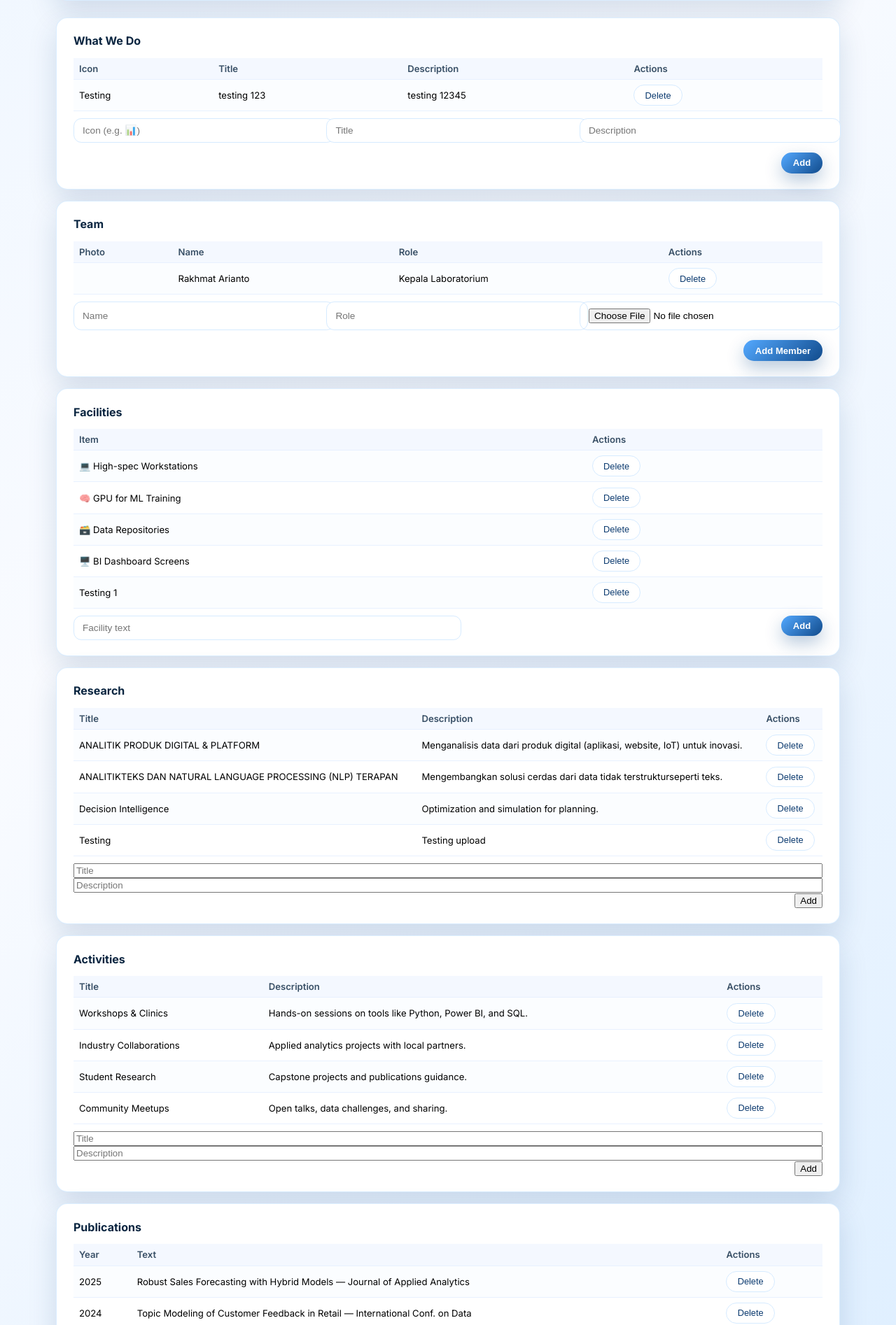
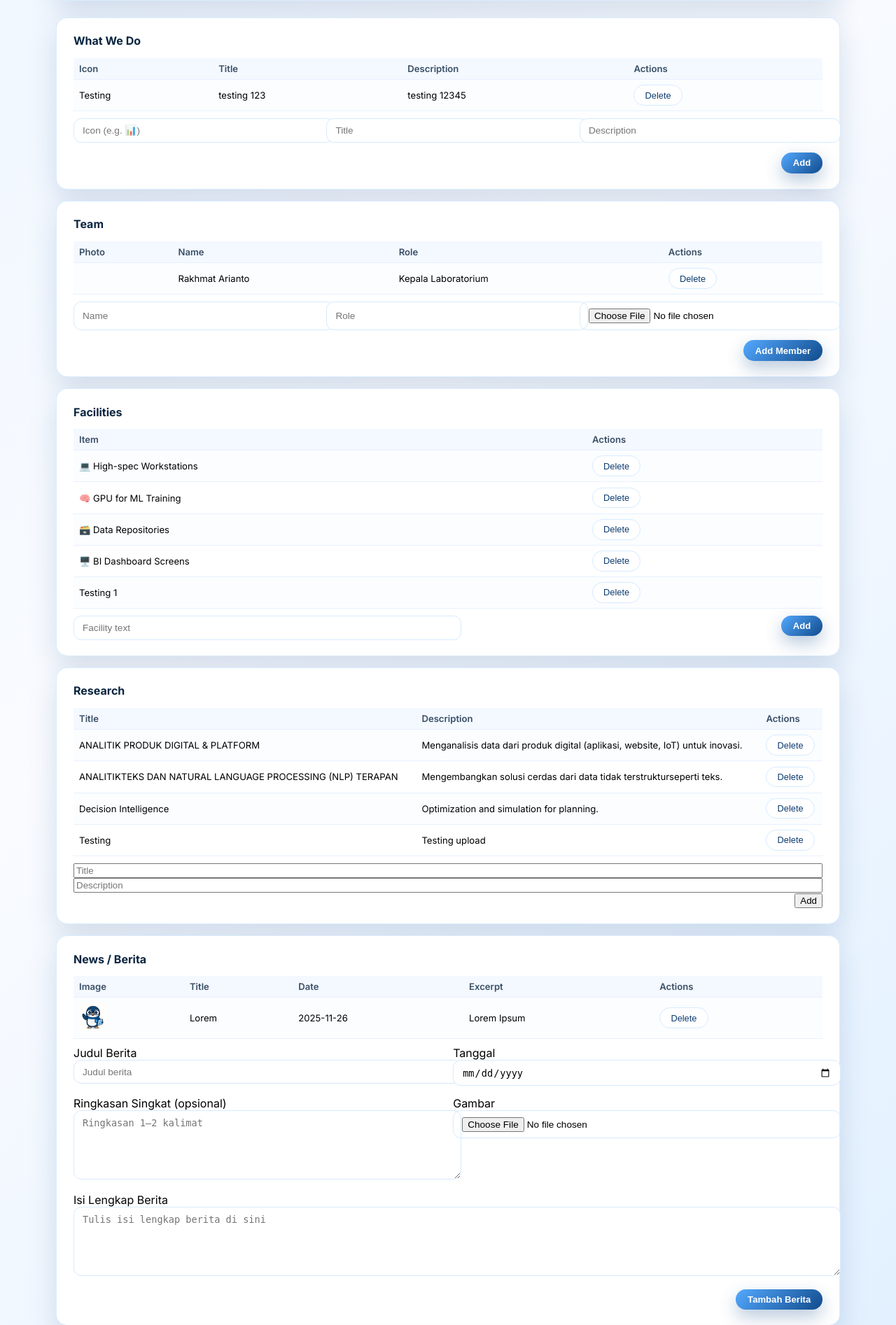
Before and after one commit to MNawfal24/PBLFIX, a PHP site: page /cms/dashboard.php in a window 1280 px wide. Shown: the part 918-2812 px from the top of the page at 70% size. Run offline with PHP 8.4, Linux system fonts and the light colour scheme; the visitor is signed in with stand-in values (Sample User, id 1).

Commit message:
commit tambah konten

```diff
--- a/assets/app.js
+++ b/assets/app.js
@@ -22,8 +22,11 @@ if (mobileBtn && mobileMenu){
   });
 }
 
-// Year in footer
-document.getElementById('year').textContent = new Date().getFullYear();
+// Year in footer (guard if element exists)
+const yearEl = document.getElementById('year');
+if (yearEl) {
+  yearEl.textContent = new Date().getFullYear();
+}
 
 // Smooth scroll for internal links
 document.querySelectorAll('a[href^="#"]').forEach(a=>{
@@ -166,14 +169,39 @@ if (rgrid && Array.isArray(d.research)) {
 
 
 
-  // Activities
-  const agrid = document.getElementById('activitiesGrid');
-  if(agrid && Array.isArray(d.activities)){
-    agrid.innerHTML = '';
+  // Activities / News section rendered as news cards
+  const newsGrid = document.getElementById('activitiesGrid');
+  const newsItems = Array.isArray(d.news) ? d.news : [];
+  window.__newsItems = newsItems;
+  if (newsGrid && newsItems.length){
+    newsGrid.innerHTML = '';
+    newsItems.forEach((item, idx)=>{
+      const card = el('div','news-card');
+      card.dataset.index = String(idx);
+      if (item.image){
+        const img = el('img','news-image');
+        img.src = item.image;
+        img.alt = item.title || '';
+        card.append(img);
+      }
+      const body = el('div','news-content');
+      const title = el('h3','news-title', item.title || '');
+      const meta = el('div','news-date', item.date ? new Date(item.date).toLocaleDateString('id-ID',{year:'numeric',month:'long',day:'numeric'}) : '');
+      const excerpt = el('p','news-excerpt', item.excerpt || '');
+      const more = el('span','read-more','Baca Selengkapnya →');
+      body.append(title, meta, excerpt, more);
+      card.append(body);
+      card.addEventListener('click', ()=>{
+        openNewsModal(idx);
+      });
+      newsGrid.append(card);
+    });
+  } else if (newsGrid && Array.isArray(d.activities)){
+    newsGrid.innerHTML = '';
     d.activities.forEach(a=>{
       const card = el('div','activity-card');
       card.append(el('p','font-semibold', a.title || ''), el('p','text-sm text-navy-900/70', a.desc || ''));
-      agrid.append(card);
+      newsGrid.append(card);
     });
   }
 
@@ -184,7 +212,23 @@ if (rgrid && Array.isArray(d.research)) {
     d.publications.forEach(p=>{
       const li = el('li','pub-item');
       const tag = el('span','tag', p.year || '');
-      li.append(tag, document.createTextNode(' '+ (p.text || '')));
+
+      const text = p.text || '';
+      const link = (p.sinta_link || '').trim();
+
+      li.append(tag, document.createTextNode(' '));
+
+      if (link) {
+        const a = document.createElement('a');
+        a.href = link;
+        a.target = '_blank';
+        a.rel = 'noopener noreferrer';
+        a.textContent = text || link;
+        li.appendChild(a);
+      } else {
+        li.appendChild(document.createTextNode(text));
+      }
+
       plist.append(li);
     });
   }
@@ -420,9 +464,70 @@ function initGalleryCarousel() {
   updateGallery();
 }
 
+// Fungsi untuk membuka popup berita
+function openNewsModal(index) {
+  const modal = document.getElementById('newsModal');
+  const content = document.getElementById('newsModalContent');
+  if (!modal || !content) return;
+  const list = window.__newsItems || [];
+  const newsItem = list[index];
+  if (!newsItem) return;
+
+  const formattedDate = newsItem.date ? new Date(newsItem.date).toLocaleDateString('id-ID', {
+    year: 'numeric',
+    month: 'long',
+    day: 'numeric'
+  }) : '';
+  const rawBody = (newsItem.content || '').replace(/\r\n/g, '\n');
+  const bodyHtml = rawBody
+    .split('\n')
+    .map(p => p.trim())
+    .filter(p => p.length)
+    .map(p => `<p>${p}</p>`)
+    .join('');
+
+  content.innerHTML = `
+    <div class="news-modal-content">
+      ${newsItem.image ? `<img src="${newsItem.image}" alt="${newsItem.title || ''}" class="news-modal-image">` : ''}
+      <h1 class="news-modal-title">${newsItem.title || ''}</h1>
+      <div class="news-modal-meta">
+        <span>${formattedDate}</span>
+      </div>
+      <div class="news-modal-body">
+        ${bodyHtml}
+      </div>
+    </div>
+  `;
+  // Tampilkan popup dengan kelas .active (CSS mengatur opacity/visibility)
+  modal.classList.add('active');
+}
+
+// Tutup popup
+document.getElementById('closeNewsModal')?.addEventListener('click', () => {
+  const modal = document.getElementById('newsModal');
+  if (!modal) return;
+  modal.classList.remove('active');
+});
+
+// Tutup popup saat mengklik di luar konten
+document.getElementById('newsModal')?.addEventListener('click', (e) => {
+  const modal = document.getElementById('newsModal');
+  if (!modal) return;
+  if (e.target === modal) {
+    const closeBtn = document.getElementById('closeNewsModal');
+    if (closeBtn) closeBtn.click();
+  }
+});
+
 // Initialize everything when DOM is loaded
 document.addEventListener('DOMContentLoaded', () => {
   initPeminjamanPage();
   initGalleryNavigation();
   initGalleryCarousel();
+  attachLightbox();
+
+  // Pastikan konten dimuat setelah DOM selesai dimuat
+  if (typeof loadContent === 'function') {
+    loadContent();
+  }
 });
--- a/cms/dashboard.php
+++ b/cms/dashboard.php
@@ -35,6 +35,7 @@ $csrf = csrf_token();
       <a class="cms-tab" href="#team">Team</a>
       <a class="cms-tab" href="#facilities">Facilities</a>
       <a class="cms-tab" href="#research">Research</a>
+      <a class="cms-tab" href="#news">News</a>
       <a class="cms-tab" href="#activities">Activities</a>
       <a class="cms-tab" href="#publications">Publications</a>
       <a class="cms-tab" href="#gallery">Gallery</a>
@@ -224,34 +225,55 @@ $csrf = csrf_token();
       </form>
     </section>
 
-    <!-- Activities -->
-    <section id="activities" class="cms-card" style="margin-top:16px">
-      <h3>Activities</h3>
+    <!-- News / Berita -->
+    <section id="news" class="cms-card" style="margin-top:16px">
+      <h3>News / Berita</h3>
       <table>
-        <tr><th>Title</th><th>Description</th><th>Actions</th></tr>
-        <?php foreach($data['activities'] as $i=>$a): ?>
+        <tr><th>Image</th><th>Title</th><th>Date</th><th>Excerpt</th><th>Actions</th></tr>
+        <?php foreach($data['news'] as $i=>$n): ?>
+          <?php $img = $n['image'] ?? ''; $preview = $img; if (is_string($preview) && strpos($preview,'uploads/')===0) { $preview = '../'.$preview; } ?>
           <tr>
-            <td><?php echo htmlspecialchars($a['title']??''); ?></td>
-            <td><?php echo htmlspecialchars($a['desc']??''); ?></td>
+            <td><?php if($img): ?><img src="<?php echo htmlspecialchars($preview); ?>" style="height:40px;border-radius:6px"><?php endif; ?></td>
+            <td><?php echo htmlspecialchars($n['title']??''); ?></td>
+            <td><?php echo htmlspecialchars($n['date']??''); ?></td>
+            <td><?php echo htmlspecialchars($n['excerpt']??''); ?></td>
             <td>
               <form style="display:inline" method="post" action="action.php">
                 <input type="hidden" name="csrf" value="<?php echo htmlspecialchars($csrf); ?>">
-                <input type="hidden" name="section" value="activities">
+                <input type="hidden" name="section" value="news">
                 <input type="hidden" name="op" value="delete">
                 <input type="hidden" name="index" value="<?php echo $i; ?>">
-                <button class="cms-btn-outline" onclick="return confirm('Delete activity?')">Delete</button>
+                <button class="cms-btn-outline" onclick="return confirm('Delete this news item?')">Delete</button>
               </form>
             </td>
           </tr>
         <?php endforeach; ?>
       </table>
-      <form method="post" action="action.php" class="grid three" style="margin-top:10px">
+      <form method="post" action="action.php" enctype="multipart/form-data" class="cms-grid cms-grid-two" style="margin-top:10px">
         <input type="hidden" name="csrf" value="<?php echo htmlspecialchars($csrf); ?>">
-        <input type="hidden" name="section" value="activities">
+        <input type="hidden" name="section" value="news">
         <input type="hidden" name="op" value="create">
-        <input name="title" placeholder="Title">
-        <input name="desc" placeholder="Description">
-        <div style="grid-column:1/-1;text-align:right"><button class="btn">Add</button></div>
+        <div>
+          <label>Judul Berita</label>
+          <input class="cms-input" name="title" placeholder="Judul berita">
+        </div>
+        <div>
+          <label>Tanggal</label>
+          <input class="cms-input" type="date" name="date">
+        </div>
+        <div>
+          <label>Ringkasan Singkat (opsional)</label>
+          <textarea class="cms-textarea" name="excerpt" rows="2" placeholder="Ringkasan 1–2 kalimat"></textarea>
+        </div>
+        <div>
+          <label>Gambar</label>
+          <input class="cms-input" type="file" name="image" accept="image/*">
+        </div>
+        <div style="grid-column:1/-1">
+          <label>Isi Lengkap Berita</label>
+          <textarea class="cms-textarea" name="content" rows="4" placeholder="Tulis isi lengkap berita di sini"></textarea>
+        </div>
+        <div style="grid-column:1/-1;text-align:right"><button class="cms-btn">Tambah Berita</button></div>
       </form>
     </section>
 
@@ -259,11 +281,20 @@ $csrf = csrf_token();
     <section id="publications" class="cms-card" style="margin-top:16px">
       <h3>Publications</h3>
       <table>
-        <tr><th>Year</th><th>Text</th><th>Actions</th></tr>
+        <tr><th>Year</th><th>Text</th><th>SINTA Link</th><th>Actions</th></tr>
         <?php foreach($data['publications'] as $i=>$p): ?>
           <tr>
             <td><?php echo htmlspecialchars($p['year']??''); ?></td>
             <td><?php echo htmlspecialchars($p['text']??''); ?></td>
+            <td>
+              <?php if (!empty($p['sinta_link'])): ?>
+                <a href="<?php echo htmlspecialchars($p['sinta_link']); ?>" target="_blank" rel="noopener noreferrer">
+                  <?php echo htmlspecialchars($p['sinta_link']); ?>
+                </a>
+              <?php else: ?>
+                <span class="cms-note">(no SINTA link)</span>
+              <?php endif; ?>
+            </td>
             <td>
               <form style="display:inline" method="post" action="action.php">
                 <input type="hidden" name="csrf" value="<?php echo htmlspecialchars($csrf); ?>">
@@ -282,6 +313,7 @@ $csrf = csrf_token();
         <input type="hidden" name="op" value="create">
         <input class="cms-input" name="year" placeholder="Year">
         <input class="cms-input" name="text" placeholder="Text">
+        <input class="cms-input" name="sinta_link" placeholder="Link SINTA (opsional)">
         <div style="grid-column:1/-1;text-align:right"><button class="cms-btn">Add</button></div>
       </form>
     </section>
--- a/cms/helpers.php
+++ b/cms/helpers.php
@@ -20,7 +20,7 @@ function load_content(){
   $file = content_path();
   if (!file_exists($file)) return [
     'vision'=>'',
-    'whatWeDo'=>[], 'team'=>[], 'facilities'=>[], 'research'=>[], 'activities'=>[], 'publications'=>[], 'gallery'=>[],
+    'whatWeDo'=>[], 'team'=>[], 'facilities'=>[], 'research'=>[], 'activities'=>[], 'news'=>[], 'publications'=>[], 'gallery'=>[],
     'bookingNotice'=>'',
     'siteName'=>'Business Analytics Lab',
     'siteLogo'=>''
@@ -28,7 +28,7 @@ function load_content(){
   $data = json_decode(file_get_contents($file), true);
   if (!is_array($data)) $data = [];
   // Ensure arrays exist
-  foreach(['whatWeDo','team','facilities','research','activities','publications','gallery'] as $k){ if (!isset($data[$k]) || !is_array($data[$k])) $data[$k]=[]; }
+  foreach(['whatWeDo','team','facilities','research','activities','news','publications','gallery'] as $k){ if (!isset($data[$k]) || !is_array($data[$k])) $data[$k]=[]; }
   if (!isset($data['bookingNotice'])) $data['bookingNotice'] = '';
   if (!isset($data['siteName'])) $data['siteName'] = 'Business Analytics Lab';
   if (!isset($data['siteLogo'])) $data['siteLogo'] = '';
```
Also changed, not shown: assets/styles.css (+179 -0 lines), cms/action.php (+33 -3 lines), data/content.json (+16 -1 lines), index.html (+12 -0 lines), uploads/img_6925893ee82d9.png (added), uploads/img_69258994b7e96.jpg (added).
